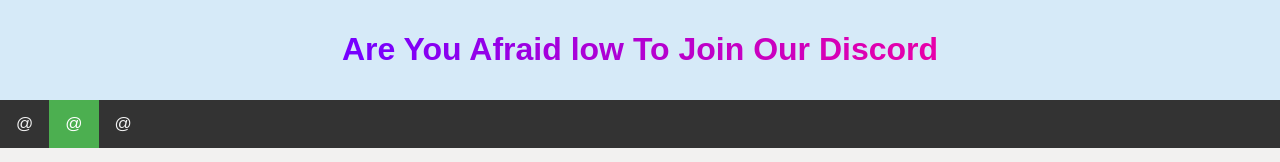
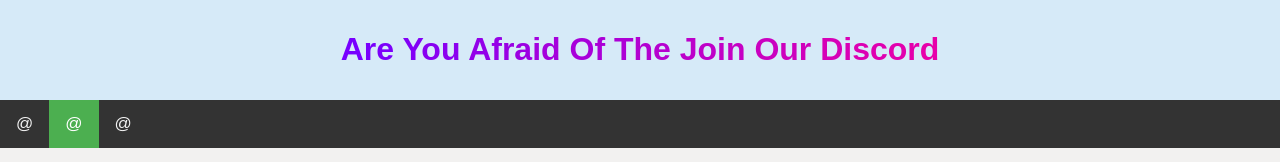
Before and after one commit to glowingspiderweb/glowingspiderweb.github.io, a plain HTML site: page index.html in a window 1280 px wide. Shown: the top 162 px of the page. Drawn offline with Linux system fonts and the light colour scheme.

Commit message:
Update index.html

```diff
--- a/index.html
+++ b/index.html
@@ -92,7 +92,7 @@ body {
 <body style="background-color:#F2F1F0;">
 
 <div class="header">
-    <center><h1><span style='color:#7700FF;'>A</span><span style='color:#7900FC;'>r</span><span style='color:#7C00FA;'>e</span><span style='color:#7F00F8;'> </span><span style='color:#8200F6;'>Y</span><span style='color:#8800F1;'>o</span><span style='color:#8B00EF;'>u</span><span style='color:#8E00ED;'> </span><span style='color:#9300E9;'>A</span><span style='color:#9600E7;'>f</span><span style='color:#9900E4;'>r</span><span style='color:#9C00E2;'>a</span><span style='color:#A200DE;'>i</span><span style='color:#A500DC;'>d</span> <span style='color:#A800DA;'>l</span><span style='color:#AB00D7;'>o</span><span style='color:#AD00D5;'>w</span> <span style='color:#B300D1;'>T</span><span style='color:#B600CF;'>o</span> <span style='color:#BC00CA;'>J</span><span style='color:#BF00C8;'>o</span><span style='color:#C200C6;'>i</span><span style='color:#C500C4;'>n</span> <span style='color:#CA00C0;'>O</span><span style='color:#CD00BD;'>u</span><span style='color:#D000BB;'>r</span> <span style='color:#D600B7;'>D</span><span style='color:#D900B5;'>i</span><span style='color:#DC00B3;'>s</span><span style='color:#DF00B0;'>c</span><span style='color:#E200AE;'>o</span><span style='color:#E400AC;'>r</span><span style='color:#E700AA;'>d</span></h1></center>
+    <center><h1><span style='color:#7700FF;'>A</span><span style='color:#7900FC;'>r</span><span style='color:#7C00FA;'>e</span><span style='color:#7F00F8;'> </span><span style='color:#8200F6;'>Y</span><span style='color:#8800F1;'>o</span><span style='color:#8B00EF;'>u</span><span style='color:#8E00ED;'> </span><span style='color:#9300E9;'>A</span><span style='color:#9600E7;'>f</span><span style='color:#9900E4;'>r</span><span style='color:#9C00E2;'>a</span><span style='color:#A200DE;'>i</span><span style='color:#A500DC;'>d</span> <span style='color:#A800DA;'>O</span><span style='color:#AB00D7;'>f</span> <span style='color:#AD00D5;'>T</span><span style='color:#B300D1;'>h</span><span style='color:#B600CF;'>e</span> <span style='color:#BC00CA;'>J</span><span style='color:#BF00C8;'>o</span><span style='color:#C200C6;'>i</span><span style='color:#C500C4;'>n</span> <span style='color:#CA00C0;'>O</span><span style='color:#CD00BD;'>u</span><span style='color:#D000BB;'>r</span> <span style='color:#D600B7;'>D</span><span style='color:#D900B5;'>i</span><span style='color:#DC00B3;'>s</span><span style='color:#DF00B0;'>c</span><span style='color:#E200AE;'>o</span><span style='color:#E400AC;'>r</span><span style='color:#E700AA;'>d</span></h1></center>
 </div>
 
 <div class="topnav">
```
